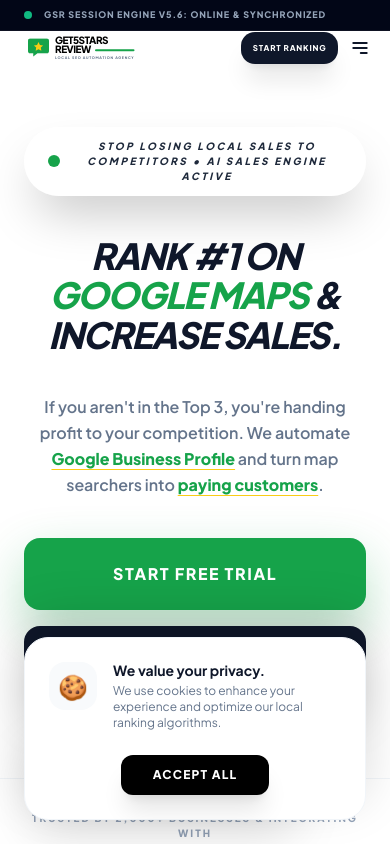
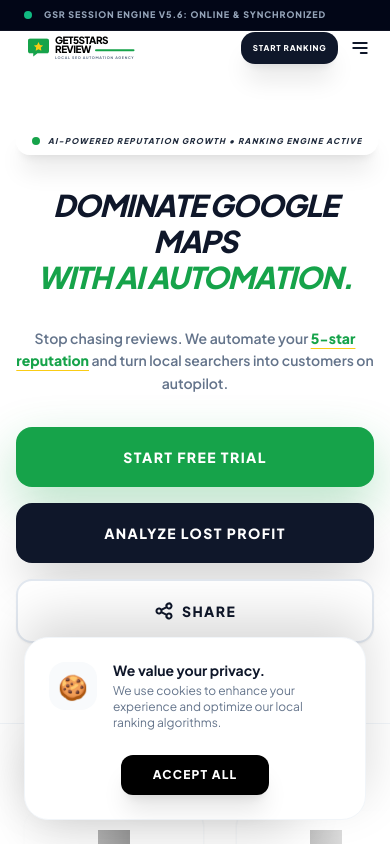
Before and after one commit to donly1234/get5starsreview, a React (Vite) app: page / in a window 390 px wide. Shown: the top 844 px of the page. Built offline with nearby package versions, Linux system fonts and the light colour scheme; grey boxes are pictures that could not be loaded.

Commit message:
Update Hero.tsx

```diff
--- a/components/Hero.tsx
+++ b/components/Hero.tsx
@@ -7,39 +7,60 @@ interface HeroProps {
 }
 
 const Hero: React.FC<HeroProps> = ({ onStartBusiness, onStartAgency, onProspectorClick }) => {
+  const handleShare = async () => {
+    if (navigator.share) {
+      try {
+        await navigator.share({
+          title: 'Get5StarsReview | Rank #1 on Google Maps',
+          text: 'Automate your 5-star reputation and dominate local search results with Get5StarsReview.',
+          url: window.location.origin,
+        });
+      } catch (error) {
+        console.log('Error sharing:', error);
+      }
+    } else {
+      // Fallback: Copy to clipboard
+      try {
+        await navigator.clipboard.writeText(window.location.origin);
+        alert('Link copied to clipboard!');
+      } catch (err) {
+        console.error('Failed to copy: ', err);
+      }
+    }
+  };
+
   return (
-    <section className="relative pt-24 pb-0 md:pt-48 lg:pt-56 md:pb-12 overflow-hidden hero-gradient">
-      {/* Background Ambience - pointer-events-none is vital to prevent click blocking */}
-      <div className="absolute top-[-15%] right-[-10%] w-[500px] md:w-[1000px] h-[500px] md:h-[1000px] bg-[#16A34A]/5 blur-[120px] md:blur-[200px] rounded-full pointer-events-none animate-pulse duration-[20s] -z-10"></div>
+    <section className="relative pt-24 pb-8 md:pt-48 lg:pt-56 md:pb-12 overflow-hidden hero-gradient">
+      {/* Background Ambience */}
+      <div className="absolute top-[-10%] right-[-10%] w-[300px] md:w-[1000px] h-[300px] md:h-[1000px] bg-[#16A34A]/5 blur-[80px] md:blur-[200px] rounded-full pointer-events-none animate-pulse duration-[20s] -z-10"></div>
 
-      <div className="container mx-auto px-6 relative z-10 max-w-7xl">
-        <div className="max-w-6xl mx-auto text-center space-y-10 md:space-y-16">
+      <div className="container mx-auto px-4 sm:px-6 relative z-10 max-w-7xl">
+        <div className="max-w-6xl mx-auto text-center space-y-8 md:space-y-16">
 
-          <div className="inline-flex items-center gap-3 px-6 py-3 bg-white/60 glass-panel rounded-full shadow-2xl animate-in fade-in slide-in-from-bottom-4 duration-1000">
-            <span className="relative flex h-3 w-3">
+          <div className="inline-flex items-center gap-2 md:gap-3 px-4 md:px-6 py-2 md:py-3 bg-white/60 glass-panel rounded-full shadow-xl animate-in fade-in slide-in-from-bottom-4 duration-1000">
+            <span className="relative flex h-2 w-2 md:h-3 md:w-3">
               <span className="animate-ping absolute inline-flex h-full w-full rounded-full bg-[#16A34A] opacity-75"></span>
-              <span className="relative inline-flex rounded-full h-3 w-3 bg-[#16A34A]"></span>
+              <span className="relative inline-flex rounded-full h-2 w-2 md:h-3 md:w-3 bg-[#16A34A]"></span>
             </span>
-            <span className="text-[10px] md:text-[11px] lg:text-[13px] font-[900] text-slate-800 uppercase tracking-[0.25em] italic">
-              Stop Losing Local Sales To Competitors • AI Sales Engine Active
+            <span className="text-[8px] sm:text-[10px] md:text-[13px] font-[900] text-slate-800 uppercase tracking-[0.15em] md:tracking-[0.25em] italic whitespace-nowrap overflow-hidden">
+              AI-Powered Reputation Growth • Ranking Engine Active
             </span>
           </div>
 
-          <h1 className="text-4xl md:text-6xl lg:text-7xl 2xl:text-[92px] font-[900] text-[#0F172A] leading-[1.1] md:leading-[1] lg:leading-[0.85] 2xl:leading-[0.8] tracking-[-0.04em] uppercase italic animate-in fade-in slide-in-from-bottom-6 duration-1000 delay-200">
-            Rank #1 on <br className="hidden md:block" />
-            <span className="text-[#16A34A]">Google Maps</span> <br className="hidden md:block" />
-            & Increase Sales.
+          <h1 className="text-3xl sm:text-5xl md:text-6xl lg:text-7xl 2xl:text-[92px] font-[900] text-[#0F172A] leading-[1.2] md:leading-[1] tracking-[-0.04em] uppercase italic animate-in fade-in slide-in-from-bottom-6 duration-1000 delay-200">
+            Dominate Google Maps <br />
+            <span className="text-[#16A34A]">With AI Automation.</span>
           </h1>
 
-          <p className="text-slate-500 text-base md:text-xl lg:text-2xl 2xl:text-3xl font-semibold max-w-4xl 2xl:max-w-5xl mx-auto leading-relaxed animate-in fade-in slide-in-from-bottom-8 duration-1000 delay-400">
-            If you aren't in the Top 3, you're handing profit to your competition. We automate <span className="text-[#16A34A] font-black underline decoration-[#FACC15] underline-offset-4">Google Business Profile</span> and turn map searchers into <span className="text-[#16A34A] font-black underline decoration-[#FACC15] underline-offset-4">paying customers</span>.
+          <p className="text-slate-500 text-sm sm:text-lg md:text-xl lg:text-2xl 2xl:text-3xl font-semibold max-w-4xl 2xl:max-w-5xl mx-auto leading-relaxed animate-in fade-in slide-in-from-bottom-8 duration-1000 delay-400">
+            Stop chasing reviews. We automate your <span className="text-[#16A34A] font-black underline decoration-[#FACC15] underline-offset-4">5-star reputation</span> and turn local searchers into customers on autopilot.
           </p>
 
-          <div className="relative z-50 flex flex-col sm:flex-row items-center justify-center gap-4 md:gap-8 animate-in fade-in slide-in-from-bottom-10 duration-1000 delay-500 pb-20 md:pb-32">
+          <div className="relative z-50 flex flex-col sm:flex-row items-center justify-center gap-4 md:gap-6 lg:gap-8 animate-in fade-in slide-in-from-bottom-10 duration-1000 delay-500 pb-12 md:pb-32">
             <button
               type="button"
               onClick={onStartBusiness}
-              className="w-full sm:w-auto px-10 lg:px-14 py-6 lg:py-7 bg-[#16A34A] text-white rounded-2xl md:rounded-[28px] font-black text-base lg:text-xl shadow-[0_20px_50px_rgba(22,163,74,0.3)] hover:bg-[#0F172A] hover:scale-[1.05] hover:shadow-emerald-500/20 active:scale-95 transition-all uppercase tracking-[0.1em] cursor-pointer"
+              className="w-full sm:w-auto px-8 md:px-12 lg:px-14 py-5 md:py-7 bg-[#16A34A] text-white rounded-2xl md:rounded-[28px] font-black text-sm md:text-xl shadow-[0_20px_50px_rgba(22,163,74,0.3)] hover:bg-[#0F172A] hover:scale-[1.05] active:scale-95 transition-all uppercase tracking-[0.1em] cursor-pointer"
             >
               Start Free Trial
             </button>
@@ -48,16 +69,23 @@ const Hero: React.FC<HeroProps> = ({ onStartBusiness, onStartAgency, onProspecto
               onClick={() => {
                 if (onProspectorClick) onProspectorClick();
               }}
-              className="w-full sm:w-auto px-10 lg:px-14 py-6 lg:py-7 bg-[#0F172A] text-white rounded-2xl md:rounded-[28px] font-black text-base lg:text-xl shadow-2xl hover:bg-[#16A34A] hover:scale-[1.05] active:scale-95 transition-all uppercase tracking-[0.1em] cursor-pointer"
+              className="w-full sm:w-auto px-8 md:px-12 lg:px-14 py-5 md:py-7 bg-[#0F172A] text-white rounded-2xl md:rounded-[28px] font-black text-sm md:text-xl shadow-2xl hover:bg-[#16A34A] active:scale-95 transition-all uppercase tracking-[0.1em] cursor-pointer"
             >
-              Analyze My Lost Profit
+              Analyze Lost Profit
+            </button>
+            <button
+              type="button"
+              onClick={handleShare}
+              className="w-full sm:w-auto px-8 md:px-12 lg:px-14 py-5 md:py-7 bg-white border-2 border-slate-200 text-[#0F172A] rounded-2xl md:rounded-[28px] font-black text-sm md:text-xl shadow-sm hover:border-[#16A34A] hover:text-[#16A34A] active:scale-95 transition-all uppercase tracking-[0.1em] cursor-pointer flex items-center justify-center gap-2 md:gap-3"
+            >
+              <svg className="w-5 h-5 md:w-6 md:h-6" fill="none" stroke="currentColor" viewBox="0 0 24 24">
+                <path strokeLinecap="round" strokeLinejoin="round" strokeWidth="2.5" d="M8.684 13.342C8.886 12.938 9 12.482 9 12c0-.482-.114-.938-.316-1.342m0 2.684a3 3 0 110-2.684m0 2.684l6.632 3.316m-6.632-6l6.632-3.316m0 0a3 3 0 105.367-2.684 3 3 0 00-5.367 2.684zm0 9.316a3 3 0 105.368 2.684 3 3 0 00-5.368-2.684z"/>
+              </svg>
+              Share
             </button>
           </div>
         </div>
       </div>
-
-      {/* Decorative Desktop Element */}
-      <div className="hidden 2xl:block absolute bottom-0 left-0 w-full h-px bg-gradient-to-r from-transparent via-slate-200 to-transparent"></div>
     </section>
   );
 };
```
